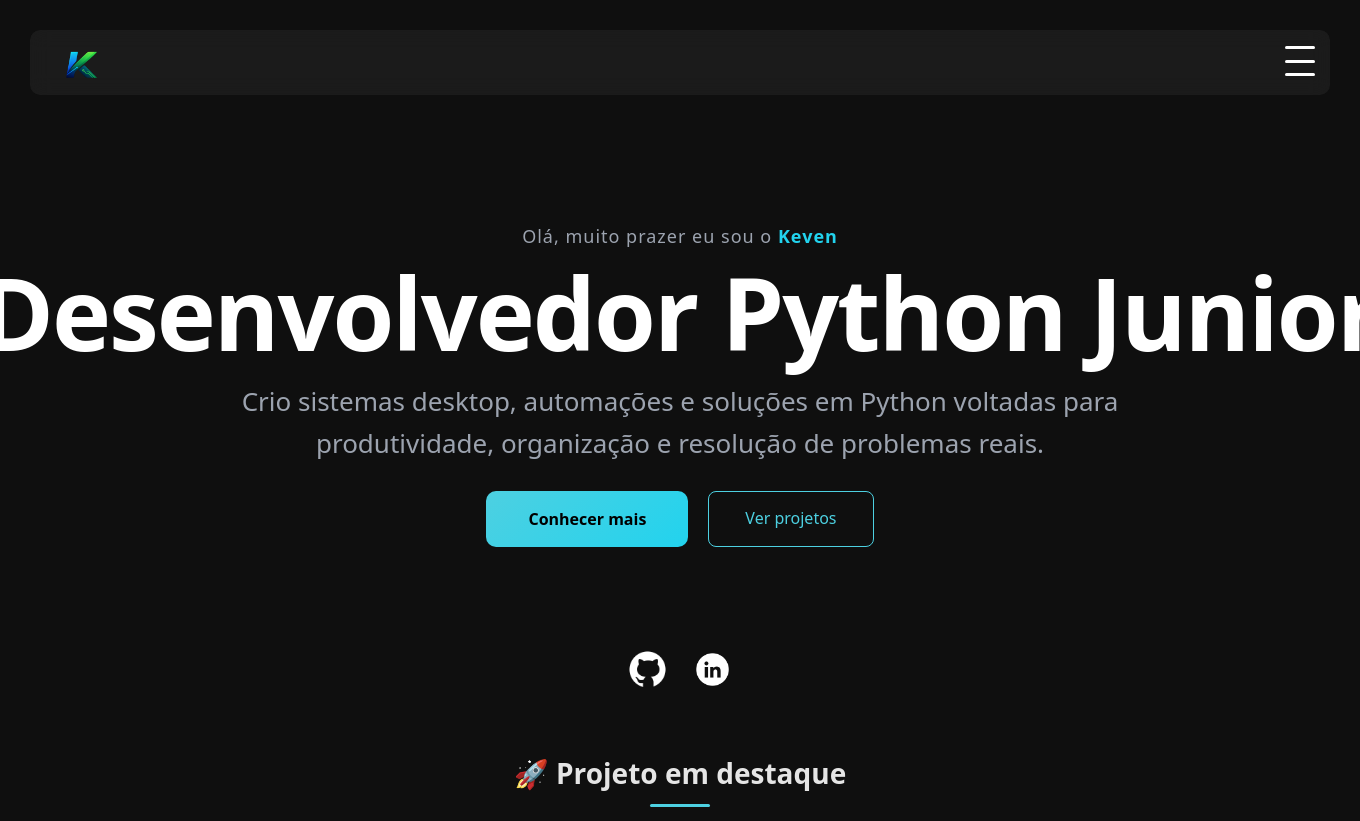
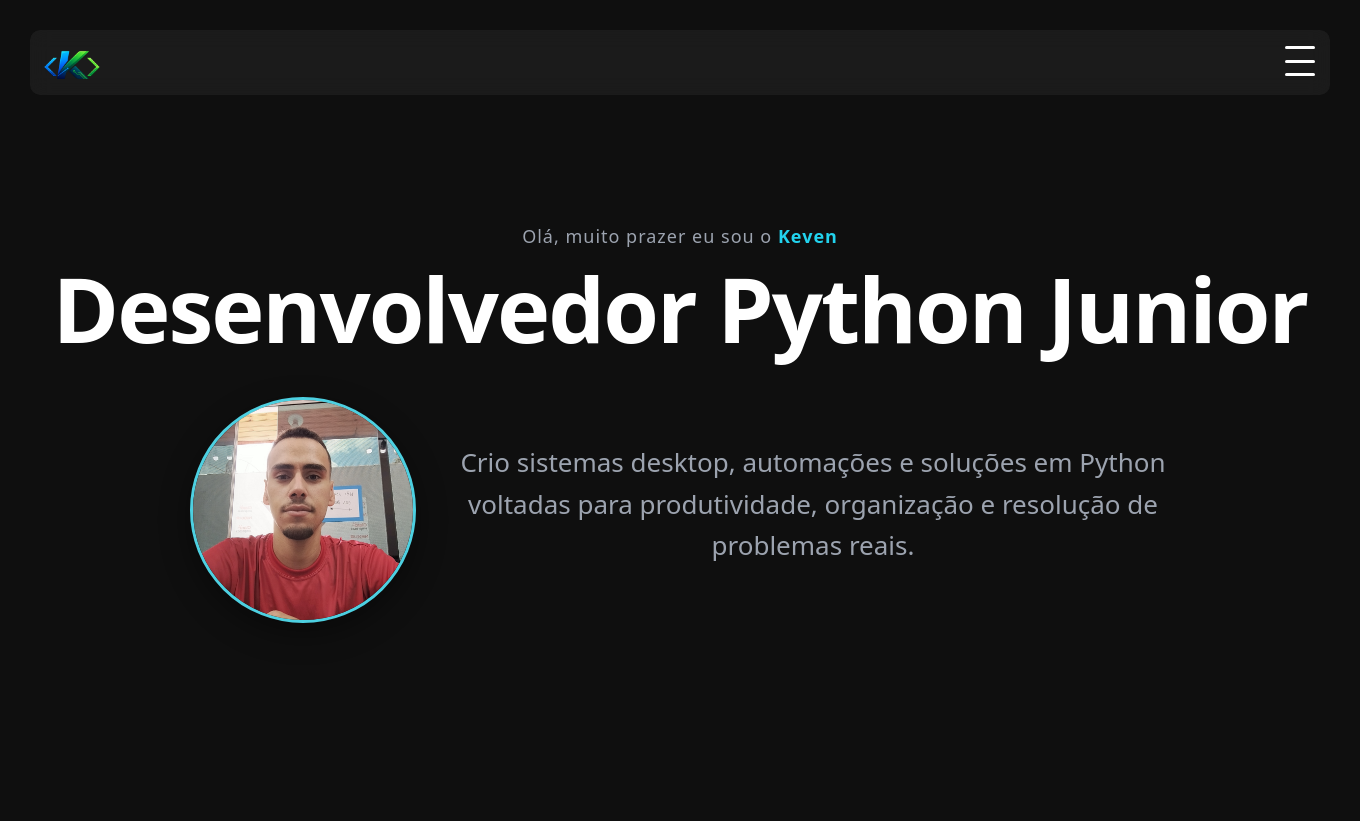
Before and after one commit to KevenLucas025/ProjetoSite, a Django app: page / in a window 1360 px wide; the page is wider, and only the part inside the window is pictured. Shown: the top 821 px of that part. Run offline with Django 5.2, Linux system fonts and the light colour scheme; data comes from the database, SQL or seed files in the repository; parts of the project's set-up code (start-up, migrations or seed data) failed here and were passed over.

Commit message:
adicionado minha foto, falta aumentar mais o tamanho da fonte do subtitulo

```diff
--- a/templates/base.html
+++ b/templates/base.html
@@ -17,6 +17,8 @@
   <style>
 
   body{
+    opacity: 0;
+    transition: opacity 0.4s ease;
     font-family: system-ui, Arial;
     margin: 0 auto;
     padding: 30px;
@@ -24,10 +26,37 @@
     background-color: #0f0f0f;
     color: #e5e5e5;
   }
+  body.loaded{
+    opacity: 1;
+  }
   .container{
     max-width: 980px;
     margin: 0 auto;
     padding: 30px;
+  }
+  @keyframes flutuar {
+    0% {
+      transform: translateY(0px) rotate(0deg);
+    }
+    50%{
+      transform: translateY(0px) rotate(0deg);
+    }
+    100%{
+      transform: translateY(0px) rotate(0deg);
+    }
+  }
+  .hero-minha-foto img{
+    width: 260px;
+    height: 260px;
+    object-fit: cover;
+    border-radius: 50%;
+    border: 3px solid #4dd0e1;
+    box-shadow: 0 10px 30px rgba(0,0,0,0.4);
+    position: relative;
+    top: -200px;
+    right: 130px;
+
+    animation: flutuar 3s ease-in-out infinite;
   }
 
   /* FUNDO OCUPANDO A TELA TODA */
@@ -40,9 +69,13 @@
     background: transparent;
   }
   .logo-background img{
-    height: 50px;
+    height: 80px;
     object-fit: contain;
     transition: 0.3s;
+    position: relative;
+
+    right: 24px;
+    top: -13px;
   }
   .logo-background img:hover{
     transform: scale(1.20);
@@ -273,7 +306,7 @@
     color: #9ca3af;
     word-break: break-word;
   }
-  /*Títulos principais da home + background do quadrado*/
+  /*Títulos principais da home*/
   .hero-home{
     margin: 80px auto 100px;
     text-align: center; /* tira do centro */
@@ -296,6 +329,7 @@
     border-radius: 10px;
     margin-bottom: 24px;
   }
+
   /*Texto acima do desenvolvedor python*/
   .hero-intro{
     font-size: 24px; /* Aumentado */
@@ -311,14 +345,38 @@
     font-weight: bold;
   }
 
+  /*Título principal Desenvolvedor Python Junior*/
   .hero-title {
-    font-size: clamp(20px, 15vw, 100px) !important;
+    font-size: clamp(15px, 8vw, 90px) !important;
     font-weight: 800;
     line-height: 0.85;
     letter-spacing: -2px;
     margin: 10px 0 30px 0;
     color: white;
-    white-space: nowrap; /* 🔥 ISSO resolve */
+
+    white-space: nowrap; /* ISSO resolve */
+    overflow-wrap: anywhere;
+  }
+  /* Container Flex para alinhar foto e texto */
+  .hero-content-wrapper {
+    display: flex;
+    align-items: center;
+    justify-content: center;
+    gap: 40px; /* Espaço entre a foto e o texto */
+    margin: 40px 0;
+    max-width: 1000px;
+  }
+
+  /* Resetando a posição da foto */
+  .hero-minha-foto img {
+    width: 220px;
+    height: 220px;
+    object-fit: cover;
+    border-radius: 50%;
+    border: 3px solid #4dd0e1;
+    box-shadow: 0 10px 30px rgba(0,0,0,0.4);
+    /* Remova o top e right antigos */
+    position: static;
   }
 
   .hero-subtitle{
@@ -341,7 +399,6 @@
     transition: 0.3s ease;
 
   }
-
 
   /*botões de email e cv*/
   .btn-cv,
@@ -630,13 +687,13 @@
     color: black;
   }
 
-  /* AÇÕES HERO */
+  /* AÇÕES HERO / Botão Ver Projeto e Conhecer Mais */
   .hero-acoes{
     display: flex;
     justify-content: center;
     gap: 20px;
     margin-top: 25px;
-    transform: translateY(-30px); /* 🔥 sobe sem quebrar nada,os botões conhecer mais e ber projetos */
+    transform: translateY(300px); /* 🔥 sobe sem quebrar nada,os botões conhecer mais e ver projetos */
   }
 
   /* TÍTULOS DE SEÇÃO */
@@ -792,6 +849,20 @@
       width: 100%;
     }
 
+    .logo-background img{
+      height: 80px;
+      object-fit: contain;
+      transition: 0.3s;
+      position: relative;
+
+      right: 24px;
+      top: 6px;
+    }
+    .logo-background img:hover{
+      transform: scale(1.20);
+      opacity: 0.9;
+    }
+
     /* BODY */
     body{
       padding: 15px;
@@ -807,7 +878,7 @@
       min-height: 30px;
     }
 
-    nav a{
+    nav > a{
       display: none; /*Esconde a barra do background dos botões de navegação*/
     }
     .nav-bg{
@@ -988,6 +1059,25 @@ document.addEventListener("click", (e) => {
     toggle.classList.remove("ativo"); // 🔥 ESSENCIAL
   }
 });
+
+document.addEventListener("DOMContentLoaded", () =>{
+  document.body.classList.add("loaded");
+});
+
+document.querySelectorAll("a").forEach(link => {
+  link.addEventListener("click", function(e) {
+    if (this.href && this.target !== "_blank") {
+      e.preventDefault();
+
+      document.body.classList.remove("loaded");
+
+      setTimeout(() => {
+        window.location = this.href;
+      }, 300);
+    }
+  });
+});
+
 </script>
 
 
--- a/templates/home.html
+++ b/templates/home.html
@@ -6,13 +6,18 @@
 <!-- HERO -->
 <div class="hero hero-home">
   <p class="hero-intro">Olá, muito prazer eu sou o <span>Keven</span></p>
-
   <h1 class="hero-title animar">Desenvolvedor Python Junior</h1>
 
-  <p class="hero-subtitle">
-    Crio sistemas desktop, automações e soluções em Python voltadas
-    para produtividade, organização e resolução de problemas reais.
-  </p>
+  <div class="hero-content-wrapper">
+    <div class="hero-minha-foto">
+      <img src="{% static 'minha_imagem/minha_foto.jpg' %}" alt="Foto Keven">
+    </div>
+
+    <p class="hero-subtitle">
+      Crio sistemas desktop, automações e soluções em Python voltadas
+      para produtividade, organização e resolução de problemas reais.
+    </p>
+  </div>
 
   <div class="hero-acoes">
     <a href="/sobre/" class="hero-btn">Conhecer mais</a>
```
Also changed, not shown: static/imagem_navegador/logo_site.png, static/minha_imagem/minha_foto.jpg (added).
